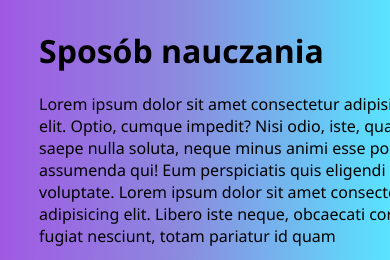
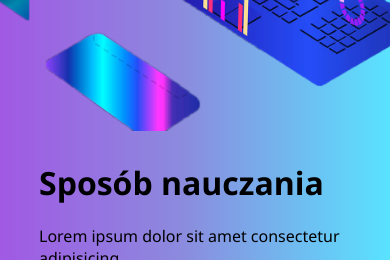
Before and after one commit to Adam903PL/PyGenius, a Flask app: page / in a window 390 px wide; the page is wider, and only the part inside the window is pictured. Shown: the part 1653-1913 px from the top of that part. Run offline with Flask 3, Linux system fonts and the light colour scheme.

Commit message:
nadsfsdsss

```diff
--- a/static/css/main.css
+++ b/static/css/main.css
@@ -5,6 +5,7 @@
     padding: 0px;
     background: rgb(2,0,36);
     background: linear-gradient(90deg, rgba(110, 0, 213, 0.65) 0%, rgba(77, 77, 204, 0.65) 47%, rgba(0,212,255,0.65) 100%);
+    overflow: auto;
 
 }
 .background {
@@ -161,8 +162,9 @@
     /* background-color: red; */
     display: flex;
     justify-content: center;
-    align-items: center;
+    /* align-items: center; */
     margin-bottom: 2%;
+
 
 }
 
@@ -174,42 +176,48 @@
     display: flex;
     flex-direction: row;
     gap: 5%;
+    /* overflow: hidden;     */
+
+
 
 }
 
 
 
 
-.text{
+.text {
+
     width: 40%;
     font-size: 130%;
     margin-left: 10%;
-    white-space: nowrap;
+
 }
+
 
 
 @media (max-width: 1200px) {
     .text_cont {
         width: 80%;
-        height: 100%;
+        height: 10%;
         /* background-color: blue; */
         display: flex;
         flex-direction: column;
         align-items: center;
         justify-content: center;
+        text-align: left;
         gap: 5%;
     }
+
+
     .text{
         /* color: wheat; */
-        width: 40%;
+        width: 100%;
+
         font-size: 100%;
+        /* overflow: hidden; */
         margin-left: 0%;
         align-self: self-start;
     }
-}
-
-
-@media (max-width: 1200px) {
     #tC_2 {
         display: flex;
         flex-direction: column-reverse;
@@ -217,15 +225,11 @@
         justify-content: center;
 
     }
-    .text{
-        /* color: wheat; */
-        width: 40%;
-        font-size: 100%;
-        margin-left: 0%;
-        align-self: self-start;
-    }
 
 }
+
+
+
 
 
 .python_img {
--- a/templates/index.html
+++ b/templates/index.html
@@ -29,7 +29,7 @@
             <div class="text_cont">
                 <div class="text">
                     <h1>Sposób nauczania</h1>
-                    <p>Lorem ipsum dolor sit amet consectetur adipisicing <br>elit. Optio, cumque impedit? Nisi odio, iste, quaerat<br> saepe nulla soluta, neque minus animi esse possimus <br>assumenda qui! Eum perspiciatis quis eligendi<br> voluptate. Lorem ipsum dolor sit amet consectetur<br> adipisicing elit. Libero iste neque, obcaecati corrupti <br>fugiat nesciunt, totam pariatur id quam</p>
+                    <p>Lorem ipsum dolor sit amet consectetur adipisicing elit. Optio, cumque impedit? Nisi odio, iste, quaerat saepe nulla soluta, neque minus animi esse possimus >assumenda qui! Eum perspiciatis quis eligendi voluptate. Lorem ipsum dolor sit amet consectetur adipisicing elit. Libero iste neque, obcaecati corrupti fugiat nesciunt, totam pariatur id quam</p>
 
                 </div>
                 <div class="python_img"></div>
@@ -40,7 +40,7 @@
                 <div class="python_img2"></div>
                 <div class="text">
                     <h1>Zadaia</h1>
-                    <p>Lorem ipsum dolor sit amet consectetur adipisicing <br>elit. Optio, cumque impedit? Nisi odio, iste, quaerat<br> saepe nulla soluta, neque minus animi esse possimus <br>assumenda qui! Eum perspiciatis quis eligendi<br> voluptate. Lorem ipsum dolor sit amet consectetur<br> adipisicing elit. Libero iste neque, obcaecati corrupti <br>fugiat nesciunt, totam pariatur id quam</p>
+                    <p>Lorem ipsum dolor sit amet consectetur adipisicing elit. Optio, cumque impedit? Nisi odio, iste, quaerat saepe nulla soluta, neque minus animi esse possimus assumenda qui! Eum perspiciatis quis eligendi  voluptate. Lorem ipsum dolor sit amet consectetur  adipisicing elit. Libero iste neque, obcaecati corrupti fugiat nesciunt, totam pariatur id quam</p>
 
                 </div>
 
```
Also changed, not shown: templates/template.html (added, +16 -0 lines), static/pictures/pc.png (added), static/pictures/python_learn.png (added), templates/login.html (added).
